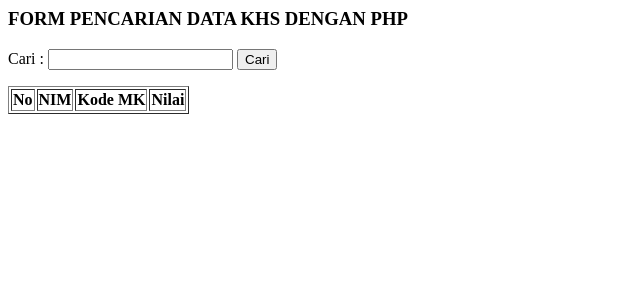
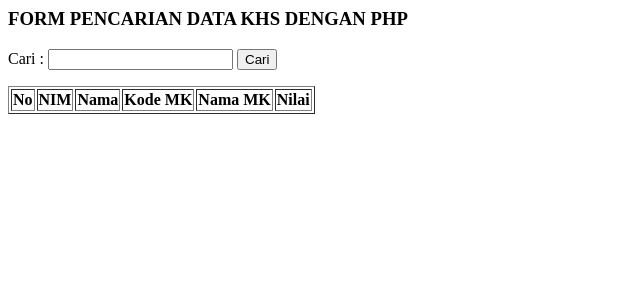
Before and after one commit to erth4/praktikumpwd, a PHP site: page /cari_khs.php in a window 1280 px wide. Shown: the top 300 px of the page, without its empty margins (0-640 px from the left). Run offline with PHP 8.4, Linux system fonts and the light colour scheme; data comes from the database, SQL or seed files in the repository; data that the repository does not hold is empty.

Commit message:
update untuk postest pertemuan 7

```diff
--- a/pertemuan7/cari_khs.php
+++ b/pertemuan7/cari_khs.php
@@ -19,7 +19,9 @@ if(isset($_GET['cari'])) {
 	<tr>
 		<th>No</th>
 		<th>NIM</th>
+		<th>Nama</th>
 		<th>Kode MK</th>
+		<th>Nama MK</th>
 		<th>Nilai</th>
 	</tr>
 
@@ -27,10 +29,10 @@ if(isset($_GET['cari'])) {
 
 	if (isset($_GET['cari'])) {
 		$cari = $_GET['cari'];
-		$sql = "SELECT * FROM khs WHERE nim = '".$cari."'";
+		$sql = "SELECT k.*, m.nama nama_mahasiswa, mk.nama nama_mk FROM khs k JOIN mahasiswa m ON k.nim=m.nim JOIN matakuliah mk ON k.kode_mk=mk.kode WHERE k.nim = '".$cari."'";
 		$tampil = mysqli_query($con, $sql);
 	} else {
-		$sql = "SELECT * FROM khs";
+		$sql = "SELECT k.*, m.nama nama_mahasiswa, mk.nama nama_mk FROM khs k JOIN mahasiswa m ON k.nim=m.nim JOIN matakuliah mk ON k.kode_mk=mk.kode";
 		$tampil = mysqli_query($con, $sql);
 	}
 
@@ -41,7 +43,9 @@ if(isset($_GET['cari'])) {
 	<tr>
 		<td><?php echo $no++; ?></td>
 		<td><?php echo $r['nim']; ?></td>
+		<td><?php echo $r['nama_mahasiswa']; ?></td>
 		<td><?php echo $r['kode_mk']; ?></td>
+		<td><?php echo $r['nama_mk']; ?></td>
 		<td><?php echo $r['nilai']; ?></td>
 	</tr>
 	<?php  } ?>
```
